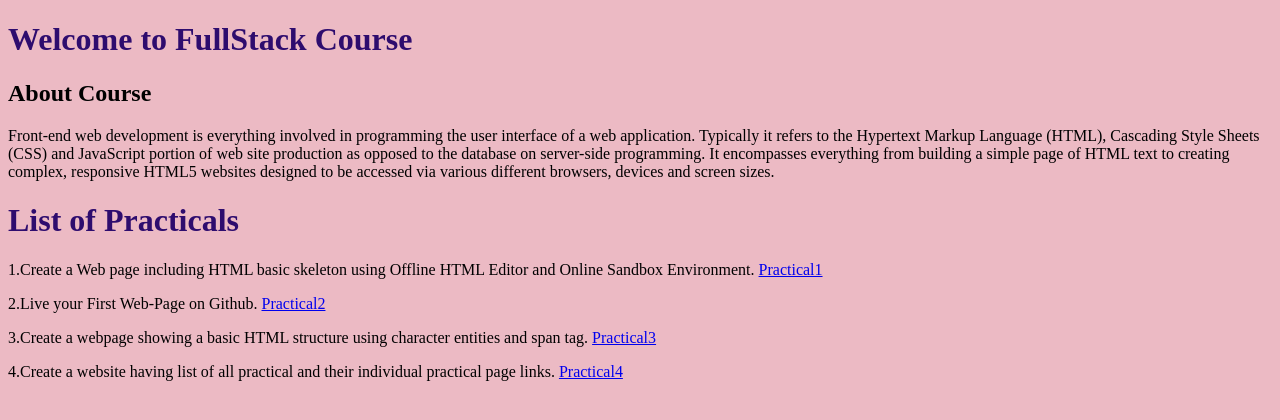
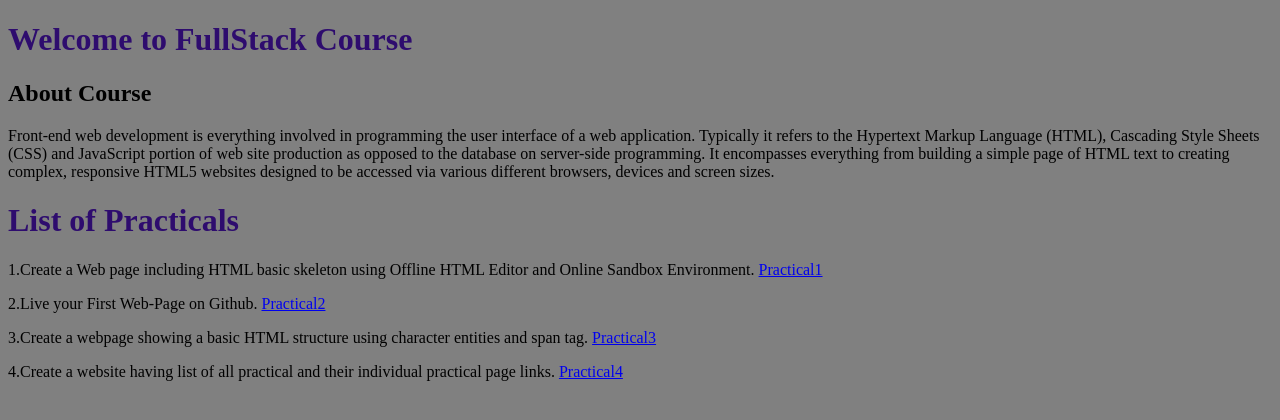
Before and after one commit to rads2710/Full_Stack_, a plain HTML site: page index.html in a window 1280 px wide. Drawn offline with Linux system fonts and the light colour scheme.

Commit message:
index updated.

```diff
--- a/index.html
+++ b/index.html
@@ -5,7 +5,7 @@
     <meta name="viewport" content="width=device-width, initial-scale=1.0">
     <title>Document</title>
 </head>
-<body style="background-color: rgb(236, 186, 196);">
+<body style="background-color: grey">
 
     <h1  style="color: rgb(46, 12, 110);">Welcome to FullStack Course</h1>
     <h2 >About Course</h2>
```
